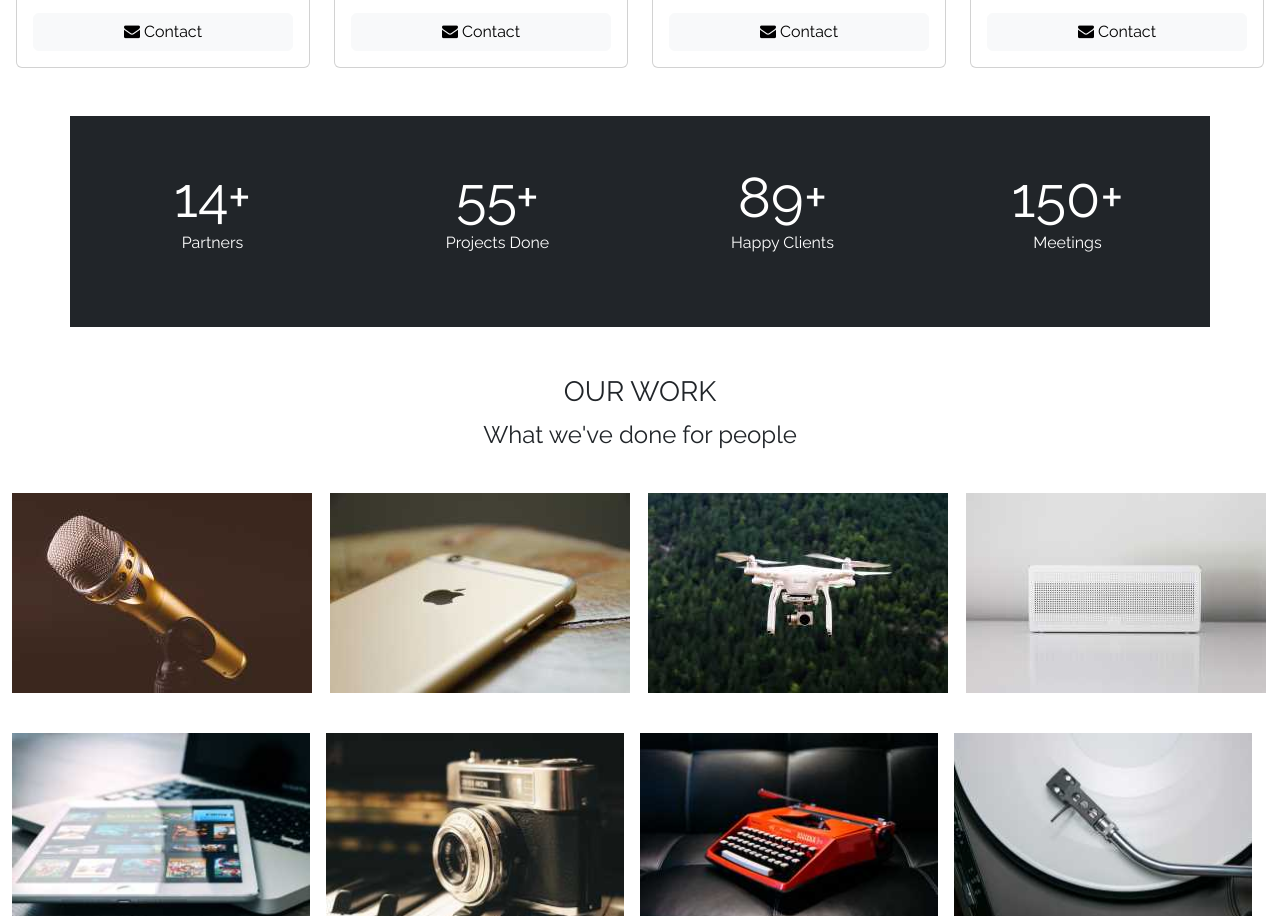
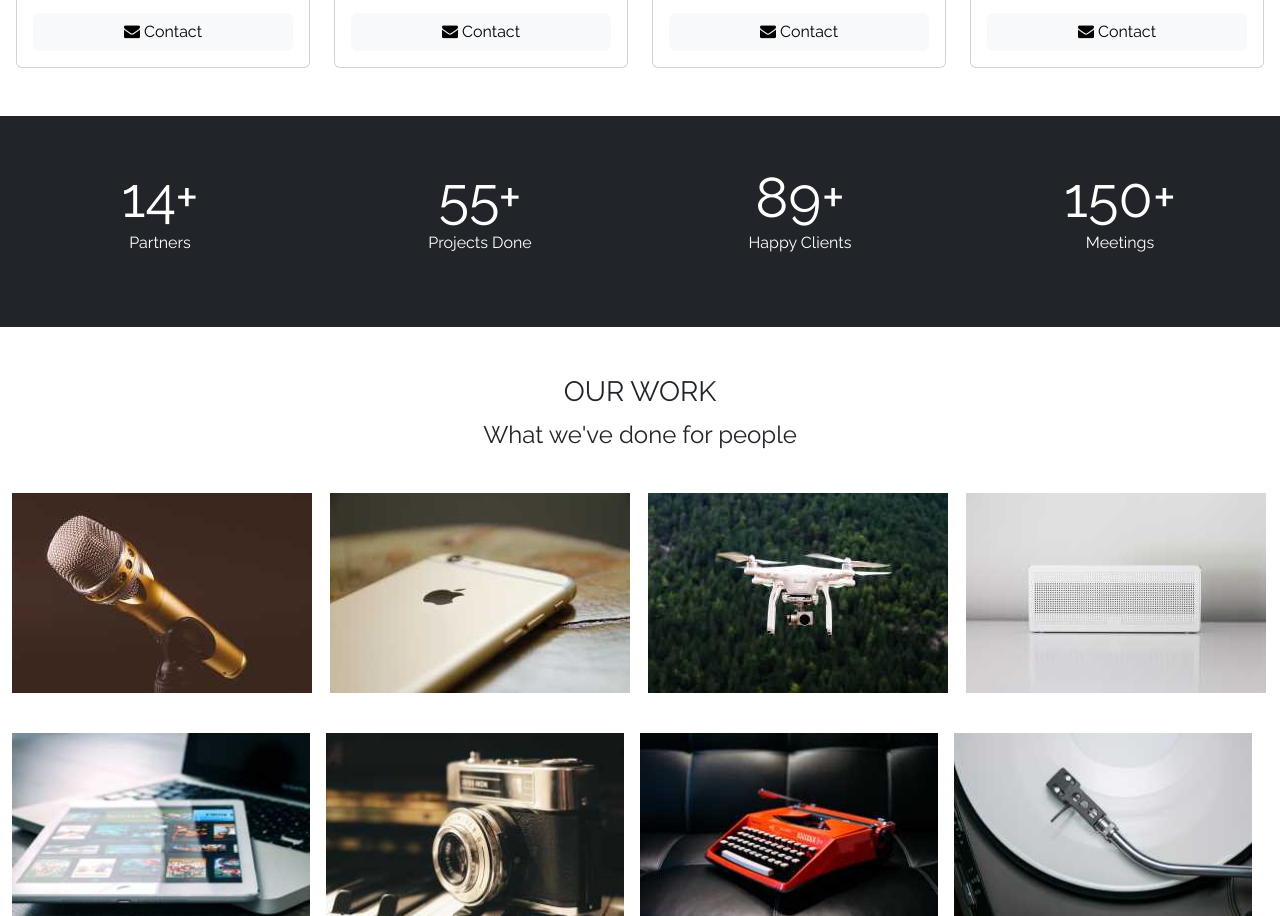
Before and after one commit to Soheil-Programmer/Startup-Template, a plain HTML site: page index.html in a window 1280 px wide. Shown: the part 2178-3094 px from the top of the page. Drawn offline with nearby package versions, Linux system fonts and the light colour scheme.

Commit message:
Update index.html

```diff
--- a/index.html
+++ b/index.html
@@ -179,7 +179,7 @@
     </div>
   </div>
 
-  <div class="container text-center bg-dark text-white py-5">
+  <div class="container-fluid text-center bg-dark text-white py-5">
     <div class="row">
       <div class="col-3 col-md-3 mb-4">
         <span class="display-4">14+</span>
```
